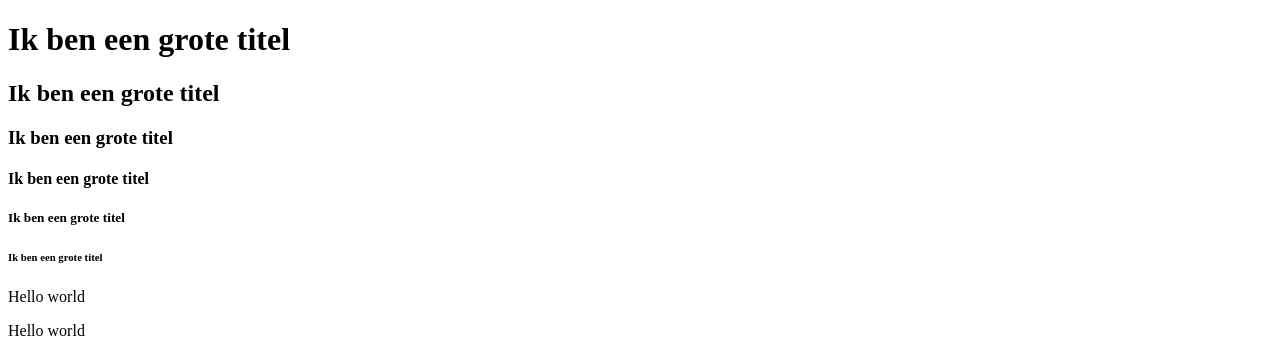
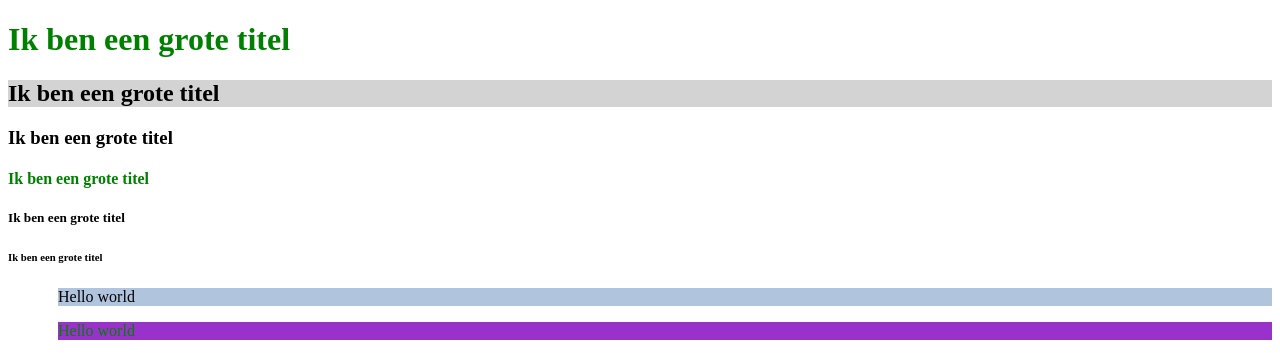
Before and after one commit to syntra-mvl-front-end-2019-2021/html-css-korneel, a plain HTML site: page les-1/index.html in a window 1280 px wide. Shown: the top 353 px of the page. Drawn offline with Linux system fonts and the light colour scheme.

Commit message:
CSS: inline

```diff
--- a/les-1/index.html
+++ b/les-1/index.html
@@ -5,16 +5,30 @@
     <meta name="viewport" content="width=device-width, initial-scale=1.0">
     <meta http-equiv="X-UA-Compatible" content="ie=edge">
     <title>Test123</title>
+    <link rel="stylesheet" href="style.css">
+    <style>
+        p {
+            background-color: darkorchid;
+        }
+
+        .klasse-1 {
+            color: green;
+        }
+
+        #id-1 {
+            background-color: lightgrey;
+        }
+    </style>
 </head>
 <body>
-    <h1>Ik ben een grote titel</h1>
-    <h2>Ik ben een grote titel</h2>
+    <h1 class="klasse-1">Ik ben een grote titel</h1>
+    <h2 id="id-1">Ik ben een grote titel</h2>
     <h3>Ik ben een grote titel</h3>
-    <h4>Ik ben een grote titel</h4>
+    <h4 class="klasse-1">Ik ben een grote titel</h4 class="klasse-1">
     <h5>Ik ben een grote titel</h5>
     <h6>Ik ben een grote titel</h6>
-    <p>Hello world</p>
-    <p>Hello world</p>
+    <p style="background-color: lightsteelblue;">Hello world</p>
+    <p class="klasse-1">Hello world</p class="klasse-1">
     <span>Hello world 2</span>
     <span>Hello world 2</span>
     <a href="https://duckduckgo.com" target="_blank">zoek</a>
--- /dev/null
+++ b/les-1/style.css
@@ -0,0 +1,6 @@
+/* emmet */
+
+p {
+    margin-left: 50px;
+    background-color: gold;
+}
```
